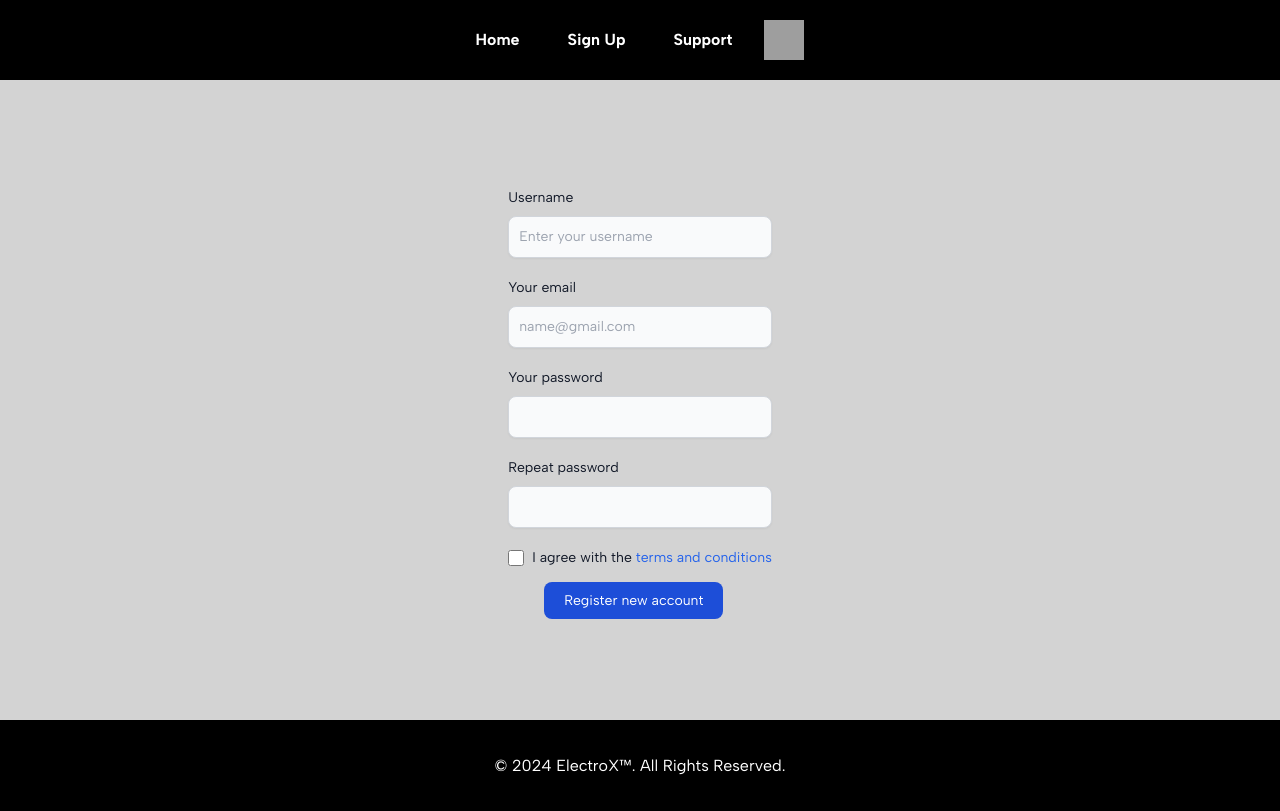
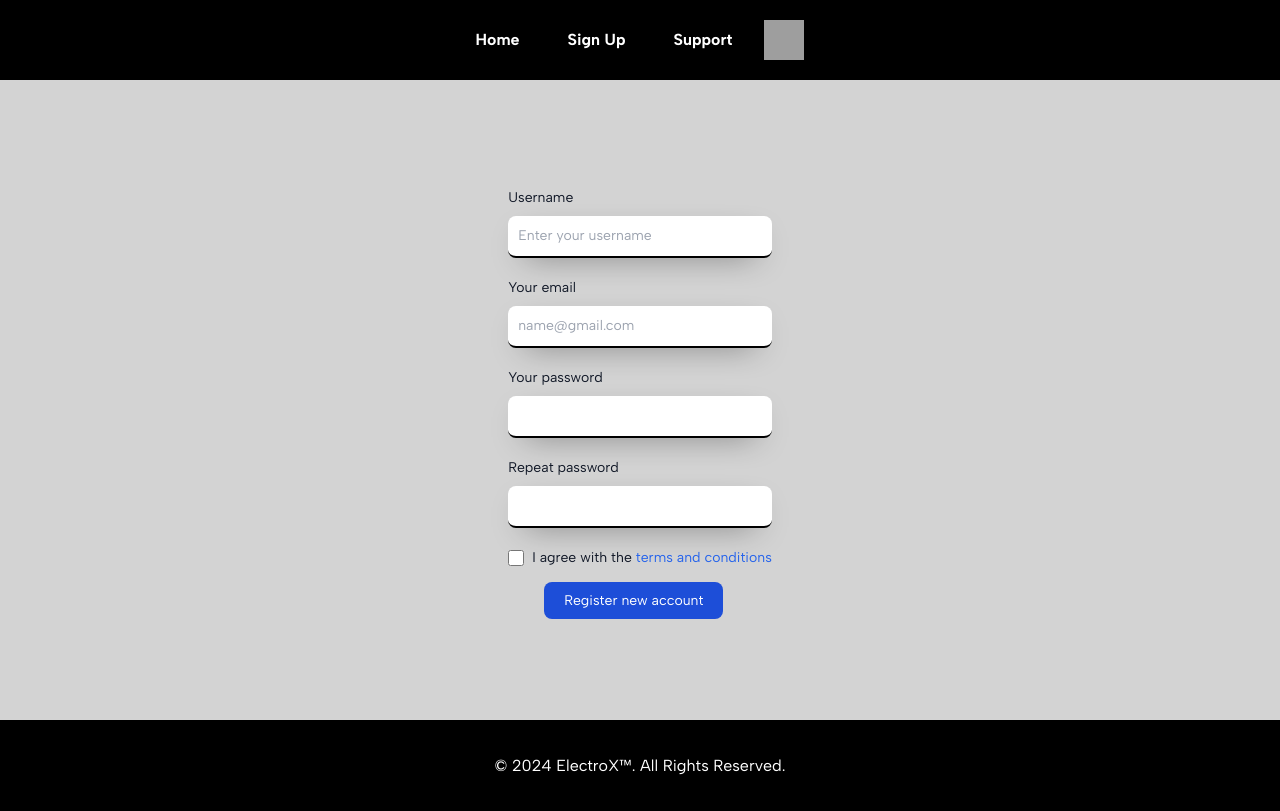
Before and after one commit to PaulXedLo/Electro-X, a React (Create React App) app: page /signin in a window 1280 px wide. Built offline with nearby package versions, Linux system fonts and the light colour scheme; grey boxes are pictures that could not be loaded.

Commit message:
Finished

```diff
--- a/public/index.html
+++ b/public/index.html
@@ -7,7 +7,7 @@
     <meta name="theme-color" content="#000000" />
     <meta
       name="description"
-      content="Web site created using create-react-app"
+      content="Welcome to our smartphone website! We offer a range of the latest smartphones from top brands. Whether you're after high-end models or budget-friendly options, we've got you covered. Our site makes it easy to compare features and make informed choices. Find the perfect smartphone for you today!"
     />
     <link rel="apple-touch-icon" href="%PUBLIC_URL%/logo192.png" />
     <!--
--- a/src/components/Signin/form.jsx
+++ b/src/components/Signin/form.jsx
@@ -74,7 +74,11 @@ export default function Form({ isSignedIn, setIsSignedIn }) {
 
   return (
     <div className="signup">
-      <form className="max-w-sm mx-auto" onSubmit={handleSubmitForm}>
+      <form
+        className="max-w-sm mx-auto"
+        id="sign_up_form"
+        onSubmit={handleSubmitForm}
+      >
         <div className="mb-5">
           <label
             htmlFor="username"
--- a/src/components/Signin/signin.scss
+++ b/src/components/Signin/signin.scss
@@ -16,6 +16,16 @@ $signup-color: lightgrey;
   align-items: center;
   justify-content: center;
 }
+#sign_up_form input {
+  outline: none;
+  border: none;
+  box-shadow: 0px 10px 32px -17px rgba(0, 0, 0, 1);
+  background-color: #fff;
+  border-bottom: 2px solid black;
+}
+#sign_up_form input:active {
+  background-color: white;
+}
 .signfooter {
   background-color: black;
   width: 100vw;
```
